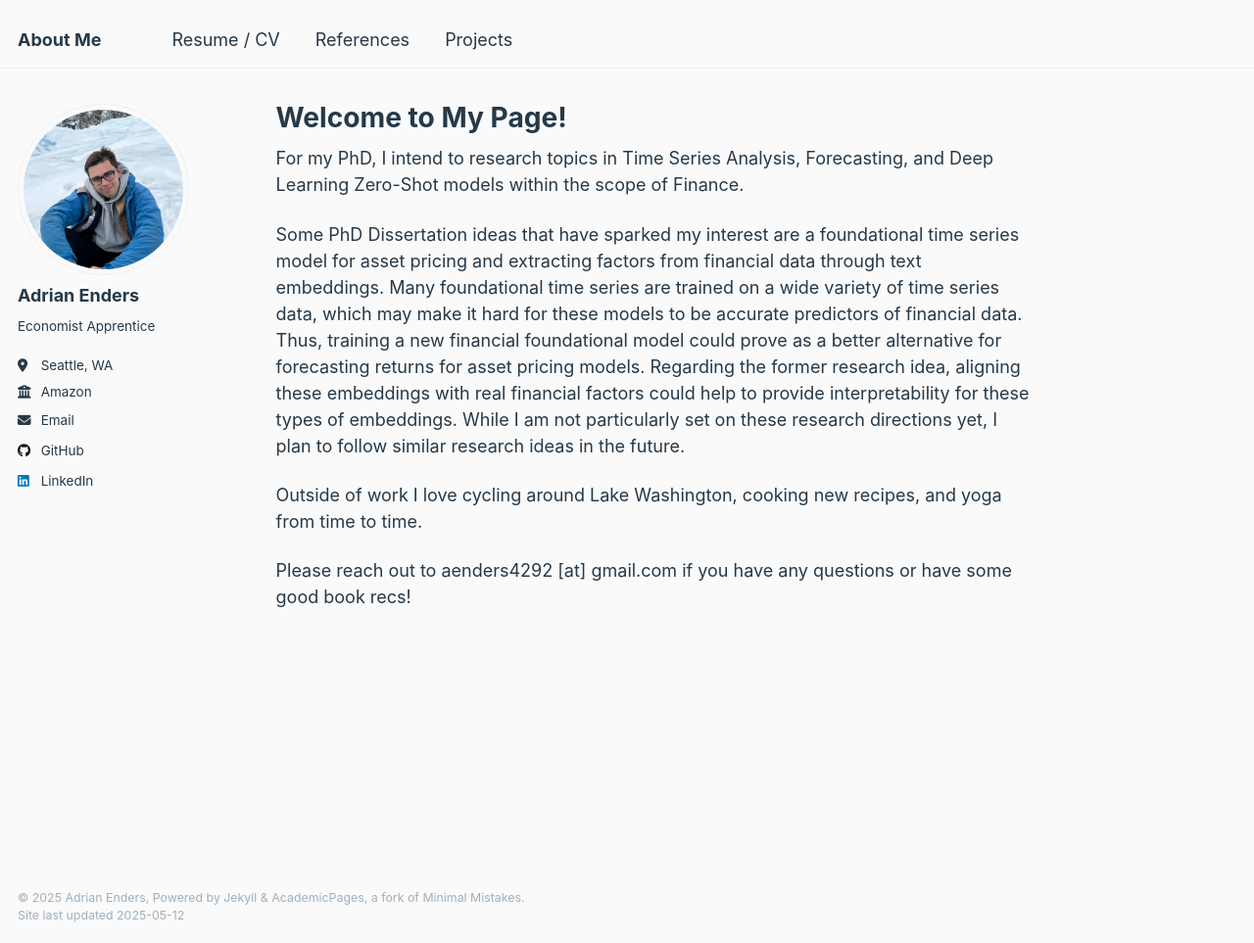
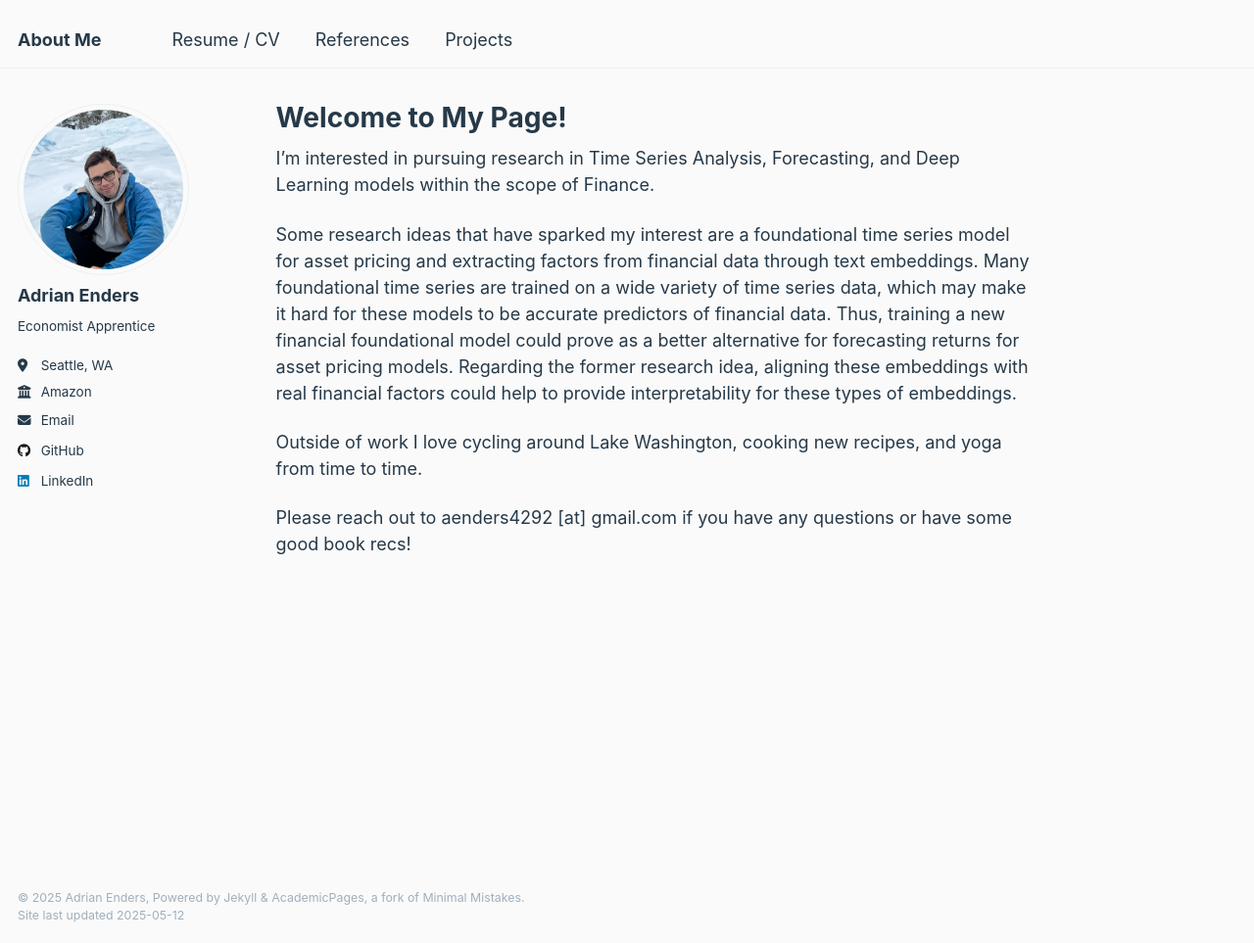
Before and after one commit to ae4292/ae4292.github.io, a Jekyll site: the page built from _pages/about.md, in a window 1280 px wide and 963 px high. Shown: the whole window at 98% size. Built offline with Jekyll 4.4.1, drawn with Linux system fonts in a browser that asks for light colours.

Commit message:
Update about.md

```diff
--- a/_pages/about.md
+++ b/_pages/about.md
@@ -7,9 +7,9 @@ redirect_from:
   - /about.html
 ---
 
-For my PhD, I intend to research topics in Time Series Analysis, Forecasting, and Deep Learning Zero-Shot models within the scope of Finance.
+I'm interested in pursuing research in Time Series Analysis, Forecasting, and Deep Learning models within the scope of Finance.
 
-Some PhD Dissertation ideas that have sparked my interest are a foundational time series model for asset pricing and extracting factors from financial data through text embeddings. Many foundational time series are trained on a wide variety of time series data, which may make it hard for these models to be accurate predictors of financial data. Thus, training a new financial foundational model could prove as a better alternative for forecasting returns for asset pricing models. Regarding the former research idea, aligning these embeddings with real financial factors could help to provide interpretability for these types of embeddings. While I am not particularly set on these research directions yet, I plan to follow similar research ideas in the future.
+Some research ideas that have sparked my interest are a foundational time series model for asset pricing and extracting factors from financial data through text embeddings. Many foundational time series are trained on a wide variety of time series data, which may make it hard for these models to be accurate predictors of financial data. Thus, training a new financial foundational model could prove as a better alternative for forecasting returns for asset pricing models. Regarding the former research idea, aligning these embeddings with real financial factors could help to provide interpretability for these types of embeddings.
 
 Outside of work I love cycling around Lake Washington, cooking new recipes, and yoga from time to time.
 
```
